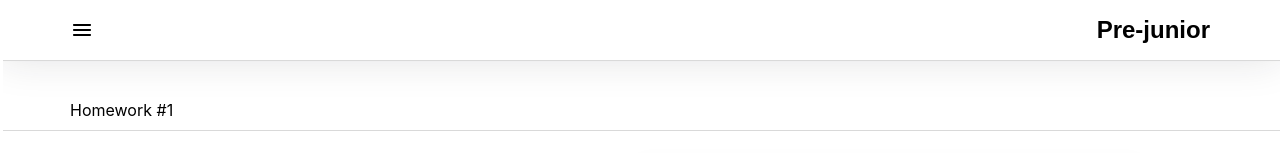
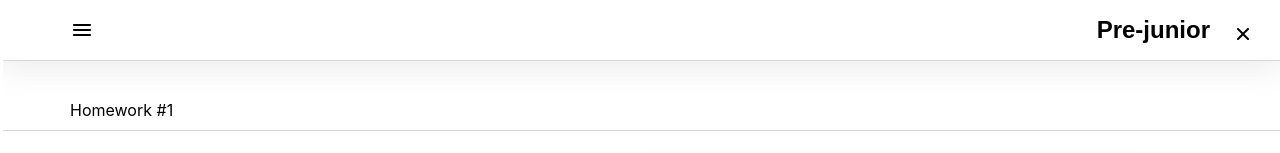
Before and after one commit to NikolaYK2/hws2, a React (Create React App) app: page /#/pre-junior in a window 1280 px wide. Shown: the top 153 px of the page. Built offline with nearby package versions, Linux system fonts and the light colour scheme.

Commit message:
hw5 refactor

```diff
--- a/src/s2-homeworks/hw05/sidebar/Sidebar.module.css
+++ b/src/s2-homeworks/hw05/sidebar/Sidebar.module.css
@@ -25,7 +25,7 @@
 
 
 .sidebar {
-    position: absolute;
+    position: fixed;
     display: inline-flex;
     align-items: start;
     height: 300%;
@@ -55,7 +55,6 @@
     transition: all 1s ease;
     animation: backgroundColor 1s forwards;
 }
-
 
 
 .nav {
@@ -89,7 +88,7 @@
 
 
 .close {
-    position: absolute;
+    position: fixed;
     display: inline-block;
     top: 22px;
     right: 22px;
```
